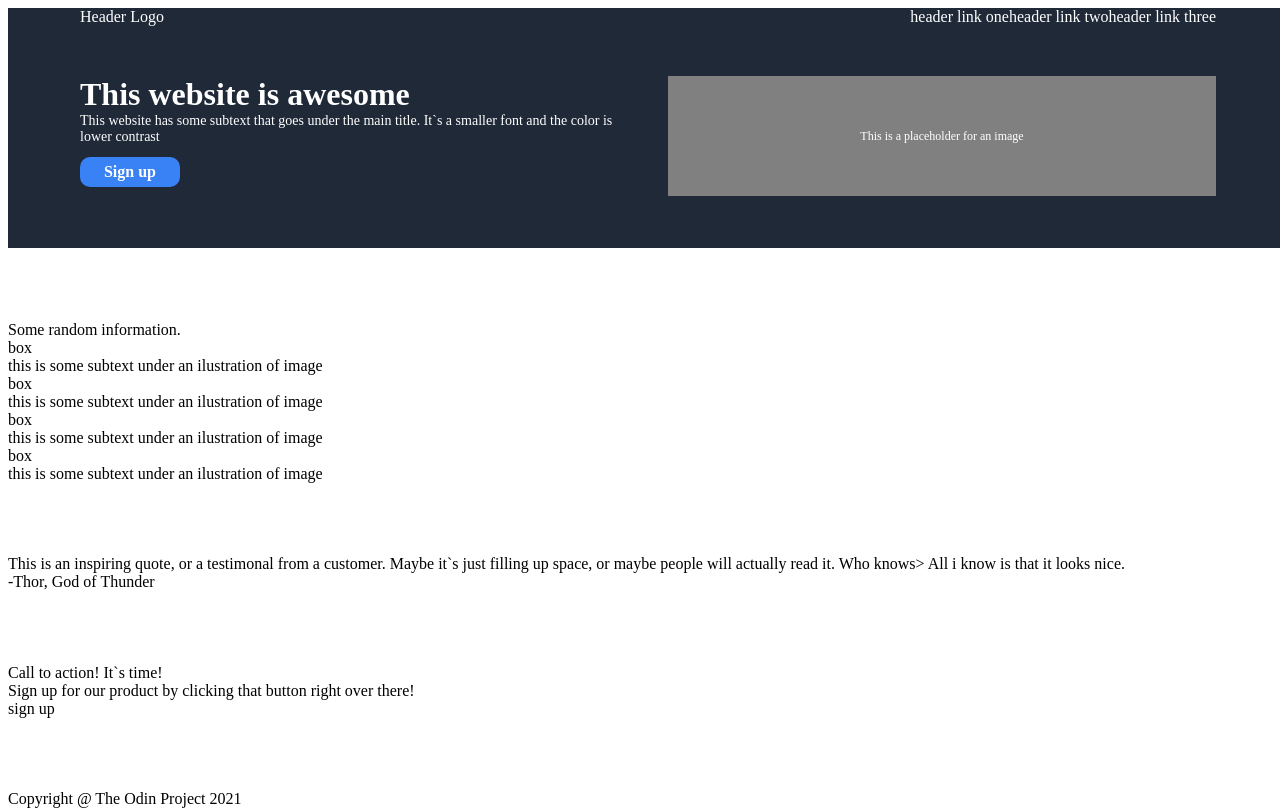
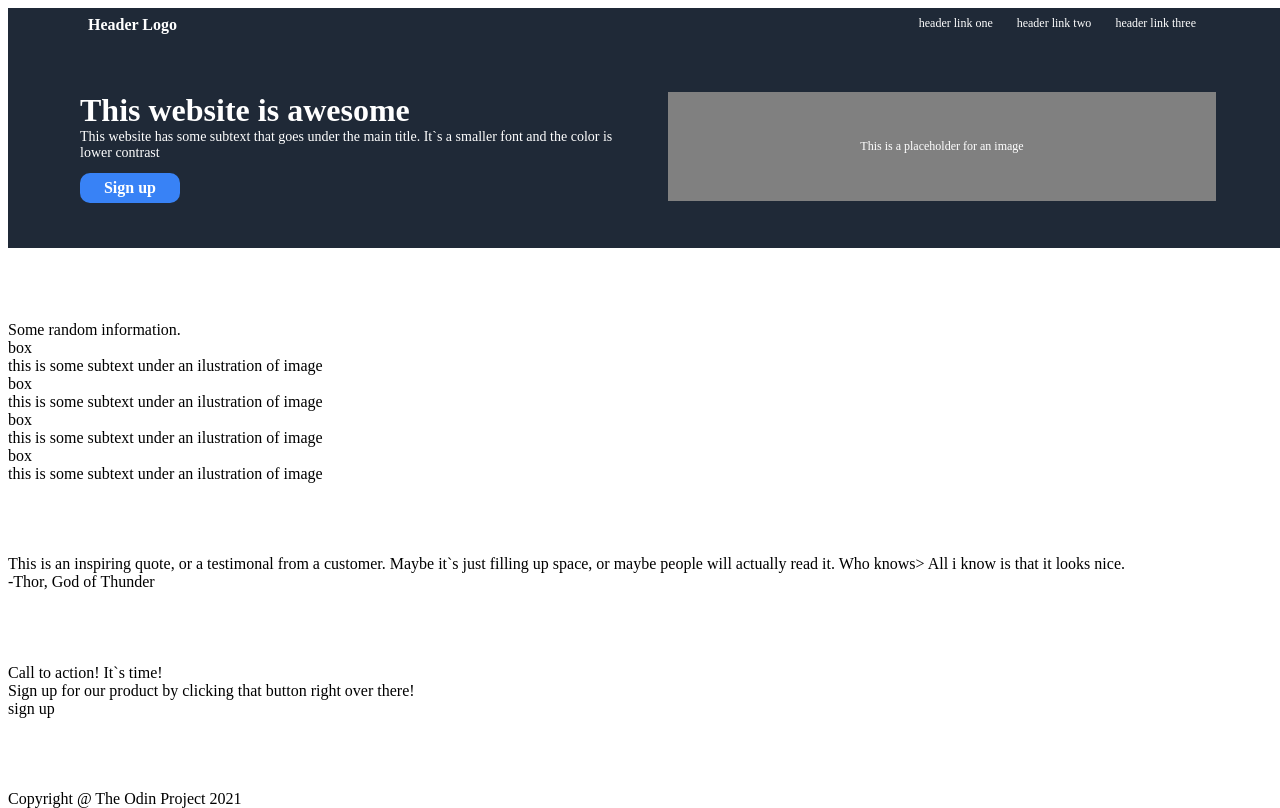
Before and after one commit to Piptr69/css_project, a plain HTML site: page index.html in a window 1280 px wide. Drawn offline with Linux system fonts and the light colour scheme.

Commit message:
style header

```diff
--- a/index.html
+++ b/index.html
@@ -9,9 +9,7 @@
 <body>
     <div class="header">
         <div class="top-header">
-            <div class="top-left-header">
-                <div>Header Logo</div>
-            </div>
+            <div class="top-left-header">Header Logo</div>
 
             <div class="top-right-header">
                 <div class="header-list">
--- a/style.css
+++ b/style.css
@@ -25,6 +25,7 @@ body {
 .top-header {
     display: flex;
     justify-content: space-between;
+    padding: 8px;
 }
 
 .bottom-header {
@@ -85,3 +86,11 @@ body {
    font-weight: 900;
    margin-top: 12px;
 }
+
+.link {
+    margin: 0px 12px;
+    font-size: 12px;
+}
+.top-left-header {
+    font-weight: 900;
+}
```
